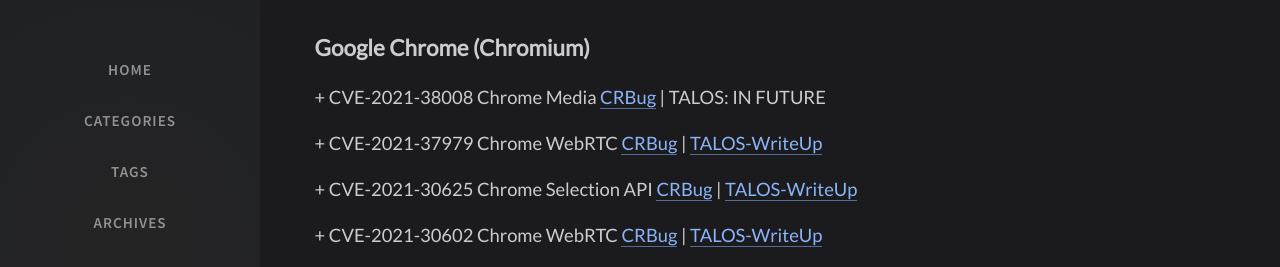
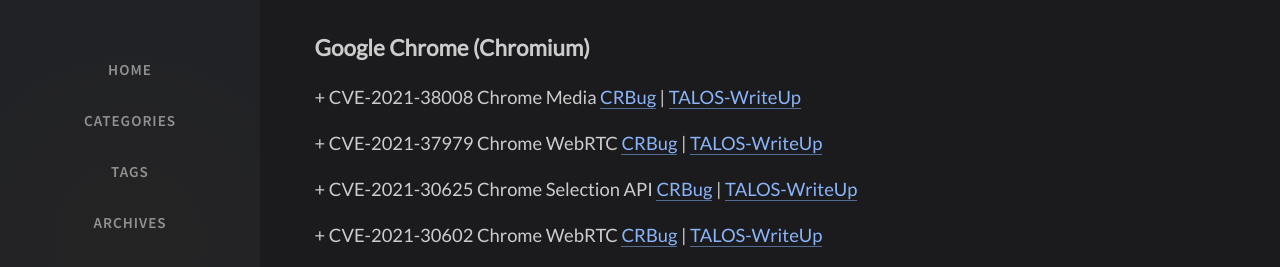
Before and after one commit to mtowalski/mtowalski.github.io, a Jekyll site: the page built from _tabs/cves.md, in a window 1280 px wide and 900 px high. Shown: the part 210-477 px from the top of the window. Built offline with Jekyll 4.4.1, drawn with Linux system fonts in a browser that asks for light colours; nearby versions of some CDN libraries; comment, search, counter and statistics services are not loaded.

Commit message:
Update cves.md

```diff
--- a/_tabs/cves.md
+++ b/_tabs/cves.md
@@ -9,7 +9,7 @@ order: 4
 
 ## **Google Chrome (Chromium)**
 
-#### + CVE-2021-38008 Chrome Media [CRBug](https://bugs.chromium.org/p/chromium/issues/detail?id=1263620) | TALOS: IN FUTURE
+#### + CVE-2021-38008 Chrome Media [CRBug](https://bugs.chromium.org/p/chromium/issues/detail?id=1263620) | [TALOS-WriteUp](https://talosintelligence.com/vulnerability_reports/TALOS-2021-1398)
 #### + CVE-2021-37979 Chrome WebRTC [CRBug](https://bugs.chromium.org/p/chromium/issues/detail?id=1247260) | [TALOS-WriteUp](https://talosintelligence.com/vulnerability_reports/TALOS-2021-1372)
 #### + CVE-2021-30625 Chrome Selection API [CRBug](https://bugs.chromium.org/p/chromium/issues/detail?id=1237533) | [TALOS-WriteUp](https://talosintelligence.com/vulnerability_reports/TALOS-2021-1352)
 #### + CVE-2021-30602 Chrome WebRTC [CRBug](https://bugs.chromium.org/p/chromium/issues/detail?id=1230767) | [TALOS-WriteUp](https://talosintelligence.com/vulnerability_reports/TALOS-2021-1348)
```
